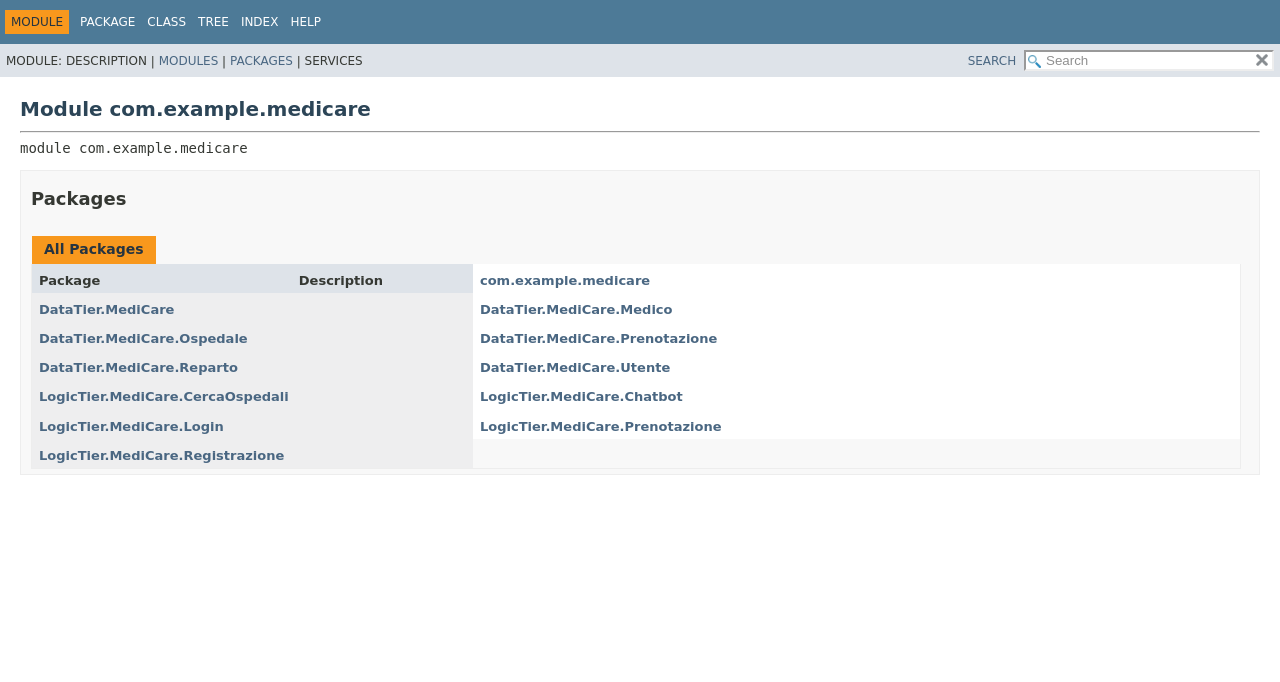
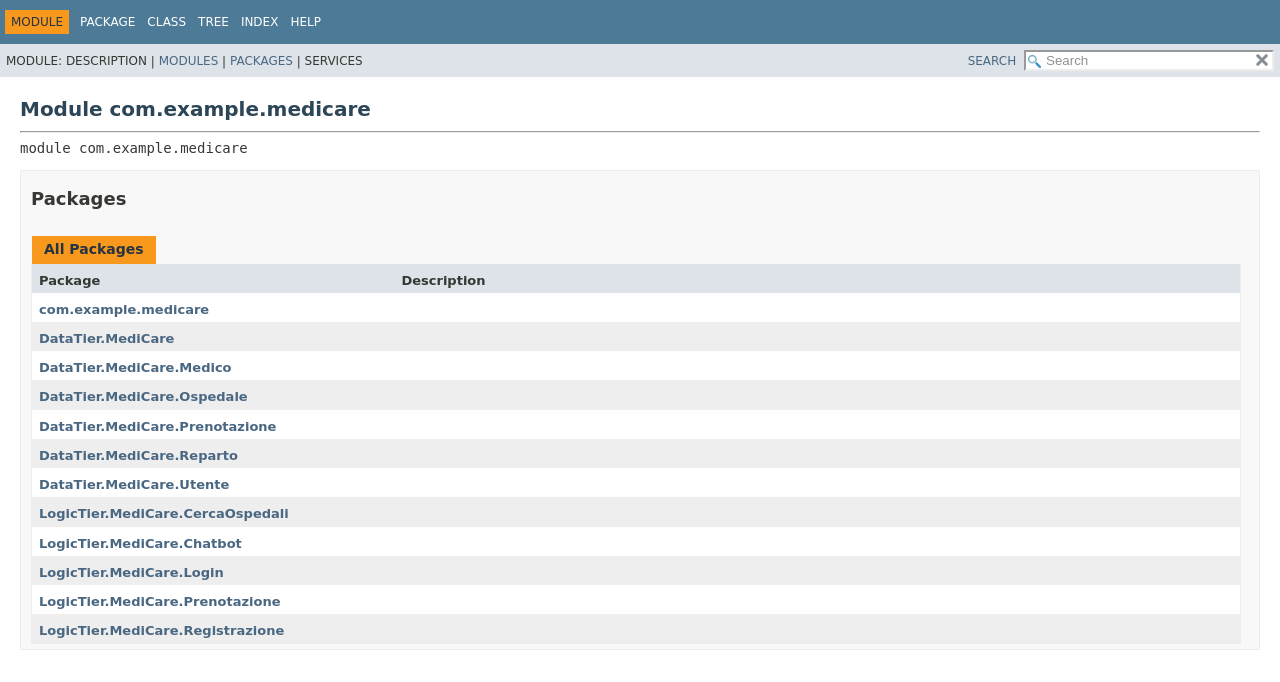
Before and after one commit to gisolfi02/gisolfi02.github.io, a plain HTML site: page com.example.medicare/module-summary.html in a window 1280 px wide. Drawn offline with Linux system fonts and the light colour scheme; a web font is replaced by a local one.

Commit message:
Update stylesheet.css

```diff
--- a/stylesheet.css
+++ b/stylesheet.css
@@ -492,7 +492,7 @@ div.checkboxes > label > input {
 }
 .four-column-summary {
     display: grid;
-    grid-template-columns: minmax(10%, max-content) minmax(15%, max-content) minmax(15%, max-content) minmax(15%, auto);
+    grid-template-columns: minmax(30%, max-content) minmax(70%, max-content);
 }
 @media screen and (max-width: 1000px) {
     .four-column-summary {
```
